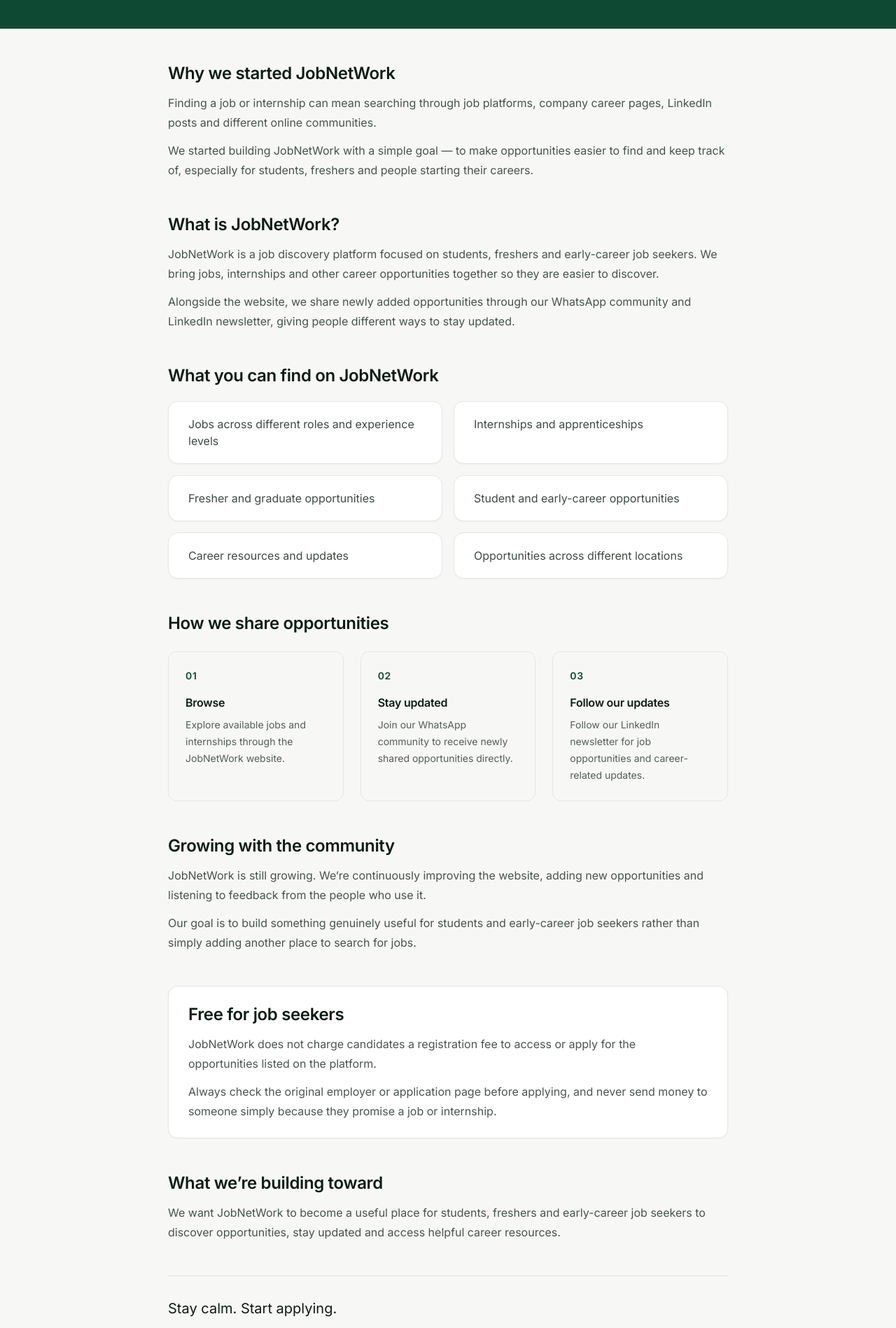
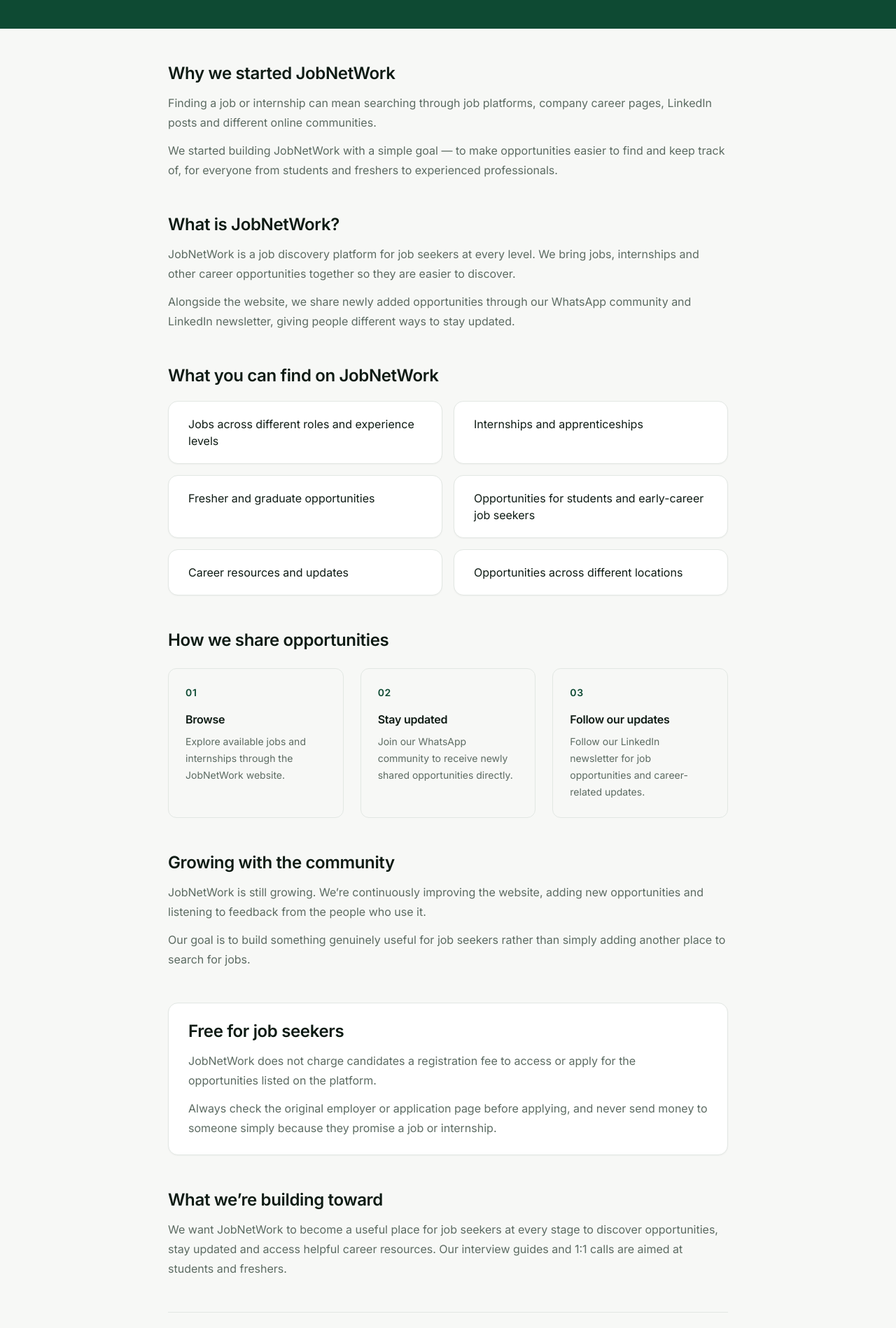
Before and after one commit to tinaaswanii/JobNetWork, a Next.js app: page /about in a window 1280 px wide. Shown: the part 200-2098 px from the top of the page at 70% size. Built offline with nearby package versions, Linux system fonts and the light colour scheme.

Commit message:
Update page.tsx

```diff
--- a/app/about/page.tsx
+++ b/app/about/page.tsx
@@ -3,7 +3,7 @@
 export const metadata: Metadata = {
   title: "About JobNetWork",
   description:
-    "Learn about JobNetWork, a platform helping students, freshers and early-career job seekers find jobs, internships and career opportunities.",
+    "Learn about JobNetWork, a job platform for every stage of your career, from internships and first jobs to experienced and senior roles.",
 };
 
 export default function AboutPage() {
@@ -17,8 +17,8 @@
           </h1>
 
           <p className="mt-4 max-w-2xl text-paper/80">
-            Making jobs, internships and early-career opportunities easier to
-            find and keep up with.
+            Making jobs and internships, at every level, easier to find and
+            keep up with.
           </p>
         </div>
       </header>
@@ -28,16 +28,16 @@
         <div>
           <h2 className="font-display text-2xl">Why we started JobNetWork</h2>
 
-          <p className="mt-3 leading-7 text-ink/75">
+          <p className="mt-3 leading-7 text-muted-foreground">
             Finding a job or internship can mean searching through job
             platforms, company career pages, LinkedIn posts and different
             online communities.
           </p>
 
-          <p className="mt-3 leading-7 text-ink/75">
+          <p className="mt-3 leading-7 text-muted-foreground">
             We started building JobNetWork with a simple goal — to make
-            opportunities easier to find and keep track of, especially for
-            students, freshers and people starting their careers.
+            opportunities easier to find and keep track of, for
+            everyone from students and freshers to experienced professionals.
           </p>
         </div>
 
@@ -45,14 +45,13 @@
         <div>
           <h2 className="font-display text-2xl">What is JobNetWork?</h2>
 
-          <p className="mt-3 leading-7 text-ink/75">
-            JobNetWork is a job discovery platform focused on students,
-            freshers and early-career job seekers. We bring jobs, internships
-            and other career opportunities together so they are easier to
-            discover.
+          <p className="mt-3 leading-7 text-muted-foreground">
+            JobNetWork is a job discovery platform for job seekers at every
+            level. We bring jobs, internships and other career opportunities
+            together so they are easier to discover.
           </p>
 
-          <p className="mt-3 leading-7 text-ink/75">
+          <p className="mt-3 leading-7 text-muted-foreground">
             Alongside the website, we share newly added opportunities through
             our WhatsApp community and LinkedIn newsletter, giving people
             different ways to stay updated.
@@ -70,12 +69,12 @@
               "Jobs across different roles and experience levels",
               "Internships and apprenticeships",
               "Fresher and graduate opportunities",
-              "Student and early-career opportunities",
+              "Opportunities for students and early-career job seekers",
               "Career resources and updates",
               "Opportunities across different locations",
             ].map((item) => (
               <div key={item} className="pinned-card p-5">
-                <p className="text-ink/80">{item}</p>
+                <p className="text-ink">{item}</p>
               </div>
             ))}
           </div>
@@ -91,7 +90,7 @@
 
               <h3 className="mt-4 font-semibold">Browse</h3>
 
-              <p className="mt-2 text-sm leading-6 text-ink/70">
+              <p className="mt-2 text-sm leading-6 text-muted-foreground">
                 Explore available jobs and internships through the JobNetWork
                 website.
               </p>
@@ -102,7 +101,7 @@
 
               <h3 className="mt-4 font-semibold">Stay updated</h3>
 
-              <p className="mt-2 text-sm leading-6 text-ink/70">
+              <p className="mt-2 text-sm leading-6 text-muted-foreground">
                 Join our WhatsApp community to receive newly shared
                 opportunities directly.
               </p>
@@ -113,7 +112,7 @@
 
               <h3 className="mt-4 font-semibold">Follow our updates</h3>
 
-              <p className="mt-2 text-sm leading-6 text-ink/70">
+              <p className="mt-2 text-sm leading-6 text-muted-foreground">
                 Follow our LinkedIn newsletter for job opportunities and
                 career-related updates.
               </p>
@@ -125,15 +124,15 @@
         <div>
           <h2 className="font-display text-2xl">Growing with the community</h2>
 
-          <p className="mt-3 leading-7 text-ink/75">
+          <p className="mt-3 leading-7 text-muted-foreground">
             JobNetWork is still growing. We’re continuously improving the
             website, adding new opportunities and listening to feedback from
             the people who use it.
           </p>
 
-          <p className="mt-3 leading-7 text-ink/75">
-            Our goal is to build something genuinely useful for students and
-            early-career job seekers rather than simply adding another place
+          <p className="mt-3 leading-7 text-muted-foreground">
+            Our goal is to build something genuinely useful for job seekers
+            rather than simply adding another place
             to search for jobs.
           </p>
         </div>
@@ -142,12 +141,12 @@
         <div className="pinned-card p-6">
           <h2 className="font-display text-2xl">Free for job seekers</h2>
 
-          <p className="mt-3 leading-7 text-ink/75">
+          <p className="mt-3 leading-7 text-muted-foreground">
             JobNetWork does not charge candidates a registration fee to access
             or apply for the opportunities listed on the platform.
           </p>
 
-          <p className="mt-3 leading-7 text-ink/75">
+          <p className="mt-3 leading-7 text-muted-foreground">
             Always check the original employer or application page before
             applying, and never send money to someone simply because they
             promise a job or internship.
@@ -158,20 +157,17 @@
         <div>
           <h2 className="font-display text-2xl">What we’re building toward</h2>
 
-          <p className="mt-3 leading-7 text-ink/75">
-            We want JobNetWork to become a useful place for students, freshers
-            and early-career job seekers to discover opportunities, stay
-            updated and access helpful career resources.
+          <p className="mt-3 leading-7 text-muted-foreground">
+            We want JobNetWork to become a useful place for job seekers at every
+            stage to discover opportunities, stay updated and access helpful
+            career resources. Our interview guides and 1:1 calls are aimed at
+            students and freshers.
           </p>
         </div>
 
         {/* Closing */}
-        <div className="border-t border-ink/10 pt-8">
-          <p className="font-display text-xl">
-            Stay calm. Start applying.
-          </p>
-
-          <p className="mt-3 text-sm text-ink/60">
+        <div className="border-t pt-8">
+          <p className="text-sm text-muted-foreground">
             — The JobNetWork team
           </p>
         </div>
```
